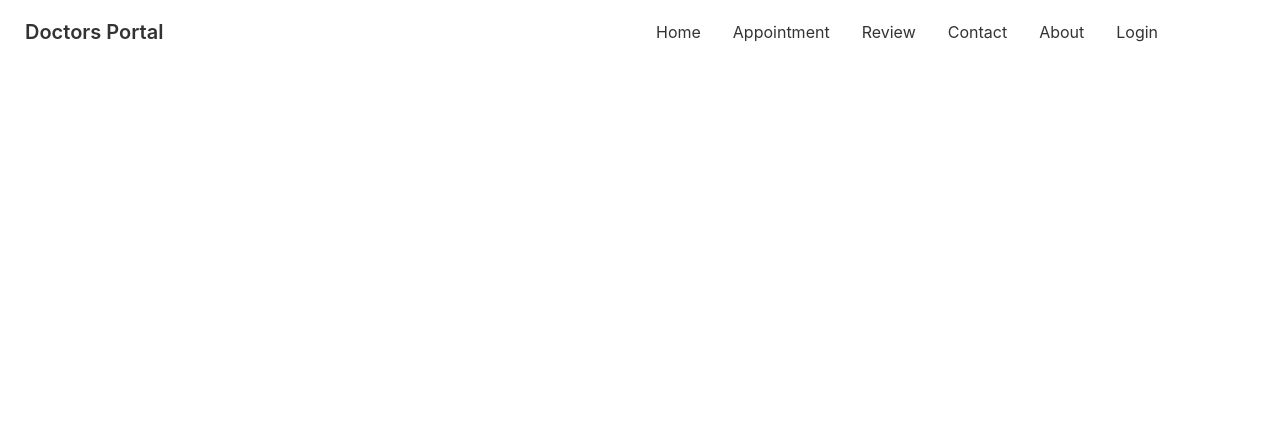
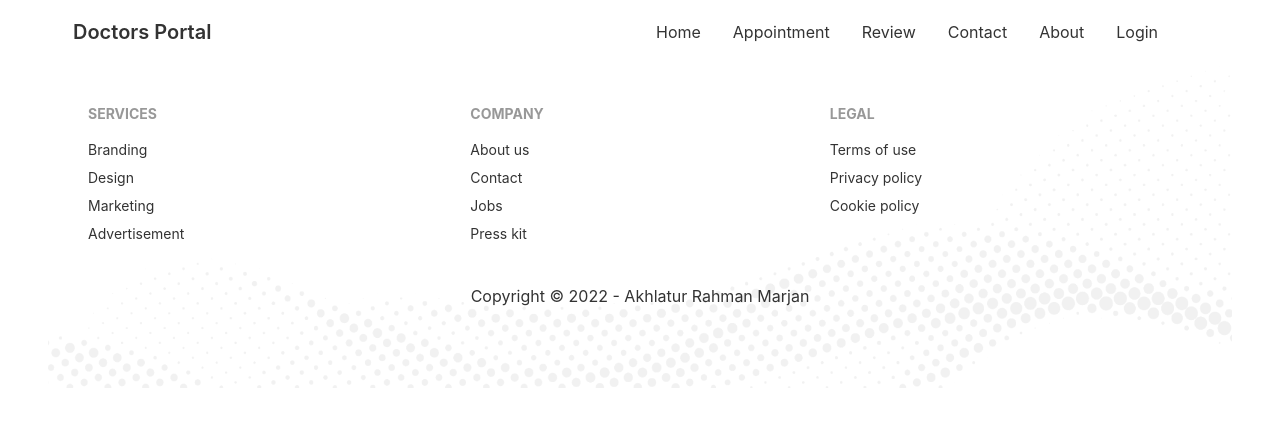
Before and after one commit to themarjanz/doctors-portal, a React (Create React App) app: page /appointment in a window 1280 px wide. Shown: the top 426 px of the page. Built offline with nearby package versions, Linux system fonts and the light colour scheme.

Commit message:
appointment added

```diff
--- a/src/App.js
+++ b/src/App.js
@@ -1,19 +1,21 @@
 
 import './App.css';
 import Navbar from './Pages/Shared/Navbar';
-import { Routes, Route, Link } from "react-router-dom";
+import { Routes, Route } from "react-router-dom";
 import Home from './Pages/Home/Home';
 import About from './Pages/About/About';
 import Login from './Pages/Login/Login';
+import AttendAppointment from './Pages/AttendAppointment/AttendAppointment';
 
 function App() {
   return (
-    <div>
+    <div className='max-w-7xl mx-auto px-12'>
       <Navbar></Navbar>
 
       <Routes>
         <Route path="/" element={<Home></Home>} />
         <Route path="about" element={<About></About>} />
+        <Route path="appointment" element={<AttendAppointment></AttendAppointment>} />
         <Route path="login" element={<Login></Login>} />
       </Routes>
     </div>
--- /dev/null
+++ b/src/Pages/AttendAppointment/AttendAppointment.js
@@ -0,0 +1,12 @@
+import React from 'react';
+import Footer from '../Shared/Footer';
+
+const AttendAppointment = () => {
+    return (
+        <div>
+            <Footer></Footer>
+        </div>
+    );
+};
+
+export default AttendAppointment;
--- a/src/Pages/Home/Appointment.js
+++ b/src/Pages/Home/Appointment.js
@@ -11,10 +11,10 @@ const Appointment = () => {
             <div className='flex1 hidden lg:block'>
                 <img className='mt-[-100px]' src={doctor} alt="" />
             </div>
-            <div className='flex1'>
-                <h3 className='text-xl text-primary px-1 py-1'>Appointment</h3>
-                <h2 className='text-3xl text-white px-1 py-1'>Make an appointment Today</h2>
-                <p className='text-white px-1 py-1'>It is a long established fact that a reader will be distracted by the readable content of a page when looking at its layout. The point of using Lorem Ipsumis that it has a more-or-less normal distribution of letters,as opposed to using 'Content here, content here', making it look like readable English. Many desktop publishing packages and web page</p>
+            <div className='flex1 px-3'>
+                <h3 className='text-xl text-primary '>Appointment</h3>
+                <h2 className='text-3xl text-white py-3'>Make an appointment Today</h2>
+                <p className='text-white pb-3'>It is a long established fact that a reader will be distracted by the readable content of a page when looking at its layout. The point of using Lorem Ipsumis that it has a more-or-less normal distribution of letters,as opposed to using 'Content here, content here', making it look like readable English. Many desktop publishing packages and web page</p>
 
                 <PrimaryButton>Get Started</PrimaryButton>
             </div>
--- a/src/Pages/Home/BAnner.js
+++ b/src/Pages/Home/BAnner.js
@@ -6,7 +6,7 @@ const BAnner = () => {
     return (
         <div className="hero min-h-screen">
             <div className="hero-content flex-col lg:flex-row-reverse">
-                <img src={chair} className="max-w-sm rounded-lg shadow-2xl" />
+                <img src={chair} alt="" className="max-w-sm rounded-lg shadow-2xl" />
                 <div>
                     <h1 className="text-5xl font-bold">Your New Smile Starts Here</h1>
                     <p className="py-6">Provident cupiditate voluptatem et in. Quaerat fugiat ut assumenda excepturi exercitationem quasi. <br /> In deleniti eaque aut repudiandae et a id nisi.  lore</p>
--- a/src/Pages/Home/Footer.js
+++ /dev/null
@@ -1,40 +0,0 @@
-import React from 'react';
-import footer from '../../assets/images/footer.png'
-const Footer = () => {
-    return (
-        <footer style={{
-            background: `url(${footer})`,
-            backgroundSize: 'cover'
-        }} className="p-10">
-            <div className='footer'>
-                <div>
-                    <span className="footer-title">Services</span>
-                    <a className="link link-hover">Branding</a>
-                    <a className="link link-hover">Design</a>
-                    <a className="link link-hover">Marketing</a>
-                    <a className="link link-hover">Advertisement</a>
-                </div>
-                <div>
-                    <span className="footer-title">Company</span>
-                    <a className="link link-hover">About us</a>
-                    <a className="link link-hover">Contact</a>
-                    <a className="link link-hover">Jobs</a>
-                    <a className="link link-hover">Press kit</a>
-                </div>
-                <div>
-                    <span className="footer-title">Legal</span>
-                    <a className="link link-hover">Terms of use</a>
-                    <a className="link link-hover">Privacy policy</a>
-                    <a className="link link-hover">Cookie policy</a>
-                </div>
-            </div>
-            <footer className="my-10 text-center">
-                <div>
-                    <p>Copyright © 2022 - Akhlatur Rahman Marjan</p>
-                </div>
-            </footer>
-        </footer>
-    );
-};
-
-export default Footer;
--- a/src/Pages/Home/Home.js
+++ b/src/Pages/Home/Home.js
@@ -2,7 +2,7 @@ import React from 'react';
 import Appointment from './Appointment';
 import BAnner from './BAnner';
 import Care from './Care';
-import Footer from './Footer';
+import Footer from '../Shared/Footer';
 import Form from './Form';
 import Info from './Info';
 import Services from './Services';
@@ -10,7 +10,8 @@ import Testimonials from './Testimonials';
 
 const Home = () => {
     return (
-        <div className='px-12'>
+        // <div className='px-12'>
+        <div>
             <BAnner></BAnner>
             <Info></Info>
             <Services></Services>
--- a/src/Pages/Home/Info.js
+++ b/src/Pages/Home/Info.js
@@ -8,7 +8,7 @@ const Info = () => {
     return (
         <div className='grid grid-cols-1 lg:grid-cols-3 gap-5'>
             <InfoCard cardTitle="Opening Hours" bgClass="bg-gradient-to-r from-secondary to-primary" img={clock}></InfoCard>
-            <InfoCard cardTitle="Our Location" bgClass="bg-accent" img={marker}></InfoCard>
+            <InfoCard cardTitle="Our Location" bgClass="bg-neutral" img={marker}></InfoCard>
             <InfoCard cardTitle="Contact Us" bgClass="bg-gradient-to-r from-secondary to-primary" img={phone}></InfoCard>
         </div>
     );
--- a/src/Pages/Home/InfoCard.js
+++ b/src/Pages/Home/InfoCard.js
@@ -4,7 +4,7 @@ const InfoCard = ({ img, cardTitle, bgClass }) => {
     return (
         // <div className="card lg:card-side bg-base-100 shadow-xl">
         <div className={`card lg:card-side bg-base-100 shadow-xl ${bgClass}`}>
-            <figure className='pl-5'><img className='mt-2' src={img} alt="Album" /></figure>
+            <figure className='pl-5 pt-5'><img src={img} alt="Album" /></figure>
             <div className="card-body text-white">
                 <h2 className="card-title">{cardTitle}</h2>
                 <p>Click the button to listen on Spotiwhy app.</p>
--- /dev/null
+++ b/src/Pages/Shared/Footer.js
@@ -0,0 +1,43 @@
+import React from 'react';
+import { Link } from 'react-router-dom';
+import footer from '../../assets/images/footer.png'
+const Footer = () => {
+    const today = new Date();
+    const year = today.getFullYear();
+    return (
+        <footer style={{
+            background: `url(${footer})`,
+            backgroundSize: 'cover'
+        }} className="p-10">
+            <div className='footer'>
+                <div>
+                    <span className="footer-title">Services</span>
+                    <Link className="link link-hover">Branding</Link>
+                    <Link className="link link-hover">Design</Link>
+                    <Link className="link link-hover">Marketing</Link>
+                    <Link className="link link-hover">Advertisement</Link>
+                </div>
+                <div>
+                    <span className="footer-title">Company</span>
+                    <Link className="link link-hover">About us</Link>
+                    <Link className="link link-hover">Contact</Link>
+                    <Link className="link link-hover">Jobs</Link>
+                    <Link className="link link-hover">Press kit</Link>
+                </div>
+                <div>
+                    <span className="footer-title">Legal</span>
+                    <Link className="link link-hover">Terms of use</Link>
+                    <Link className="link link-hover">Privacy policy</Link>
+                    <Link className="link link-hover">Cookie policy</Link>
+                </div>
+            </div>
+            <footer className="my-10 text-center">
+                <div>
+                    <p>Copyright © {year} - Akhlatur Rahman Marjan</p>
+                </div>
+            </footer>
+        </footer>
+    );
+};
+
+export default Footer;
```
